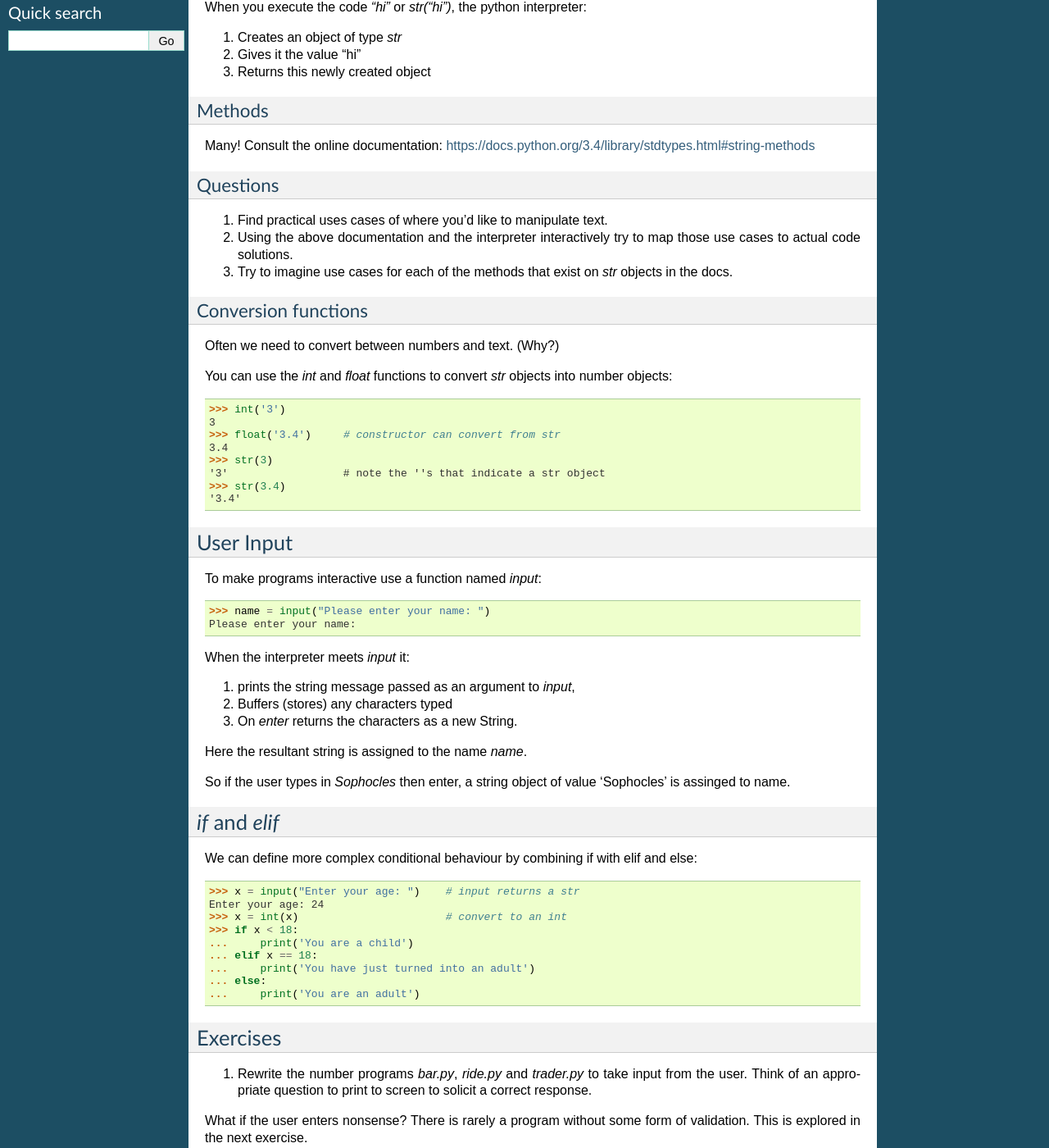
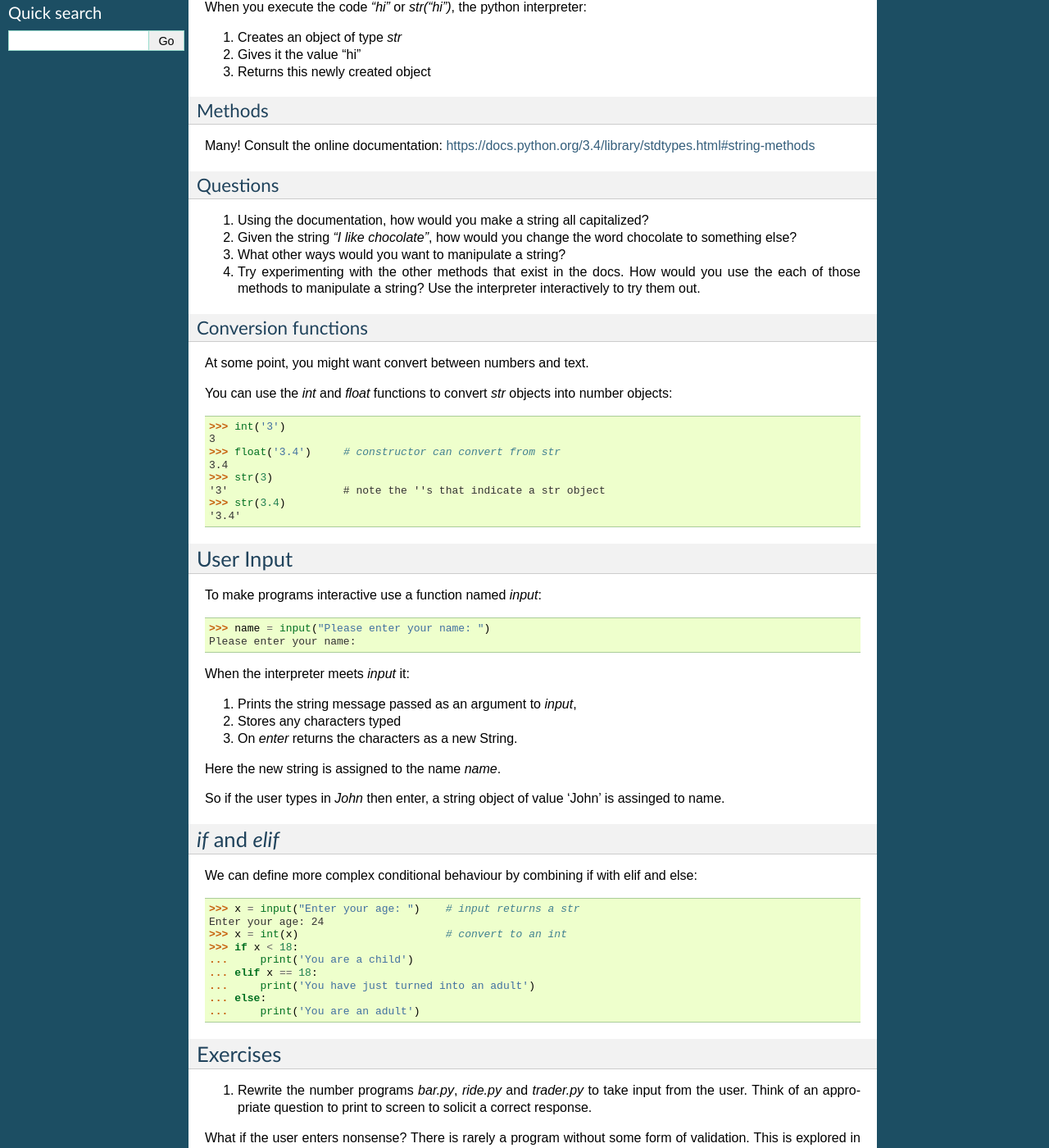
Before and after one commit to gu-lseg/intro-to-programming, a Sphinx documentation site: the page built from source/text.rst, in a window 1280 px wide and 1400 px high, scrolled down 331 px. Shown: the whole window at 82% size. Built offline with Sphinx 7.4.7, drawn with Linux system fonts in a browser that asks for light colours; pages that are not in the unit, such as notebooks, are missing from menus; some of the changed text lies outside the part shown.

Commit message:
update text with suggested improvements

```diff
--- a/source/text.rst
+++ b/source/text.rst
@@ -12,7 +12,7 @@ Creation
 
     >>> "hi"
     hi
-    >>> type('hi')     # confirm type
+    >>> type("hi")     # confirm type
     str
 
 When you execute the code `"hi"` or `str("hi")`, the python interpreter:
@@ -34,16 +34,17 @@ Questions
 ---------
 
 
-1. Find practical uses cases of where you'd like to manipulate text.
-2. Using the above documentation and the interpreter interactively try to map
-   those use cases to actual code solutions.
-3. Try to imagine use cases for each of the methods that exist on
-   `str` objects in the docs.
+1. Using the documentation, how would you make a string all capitalized?
+2. Given the string `"I like chocolate"`, how would you change the word chocolate to something
+   else?
+3. What other ways would you want to manipulate a string?
+4. Try experimenting with the other methods that exist in the docs. How would you use the each
+   of those methods to manipulate a string? Use the interpreter interactively to try them out.
 
 Conversion functions
 --------------------
 
-Often we need to convert between numbers and text. (Why?)
+At some point, you might want convert between numbers and text.
 
 You can use the `int` and `float` functions to convert `str` objects into number objects::
 
@@ -66,14 +67,14 @@ To make programs interactive use a function named `input`::
 
 When the interpreter meets `input` it:
 
-1. prints the string message passed as an argument to `input`,
-2. Buffers (stores) any characters typed
+1. Prints the string message passed as an argument to `input`,
+2. Stores any characters typed
 3. On `enter` returns the characters as a new String.
 
-Here the resultant string is assigned to the name `name`.
+Here the new string is assigned to the name `name`.
 
-So if the user types in `Sophocles` then enter, a string object of value
-'Sophocles' is assinged to name.
+So if the user types in `John` then enter, a string object of value
+'John' is assinged to name.
 
 `if` and `elif`
 ==============
@@ -109,12 +110,12 @@ of validation. This is explored in the next exercise.
 
     a Write a program that asks clients their name, address, and gender. Ensure that
       gender is represented as either 'm', 'f'. If it is not ask the user again.
-      Once all information is inputted print 'Hi Mr Greg, we have shaving
-      blades reduced this week' and for women 'Hi Ms Natalia, we have cosmetics
-      currently on sale'
+      Once all information is inputted print 'Hi Oliver, we have shaving
+      blades reduced this week' and for women 'Hi Sarah, we have shampoo currently on sale'
 
     b The same program now requires people to enter their email address. Add this
-      but ensure it is well formed. You will need to define what a well formed email address is.
+      but ensure it is in the right format. What would a well defined email address look like?
+      How can you test that an email address is in the correct format?
 
 3. A mobile phone company bills clients on a certain plan differently depending
    on whether they have dialed a number containing 0845 or not. Write a program
```
Also changed, not shown: other parts of source/text.rst (+1 -1 lines).
